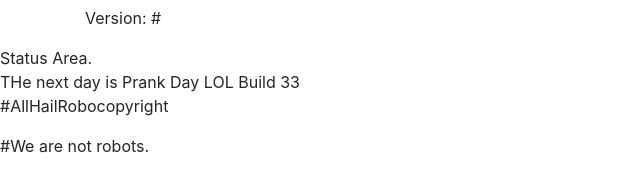
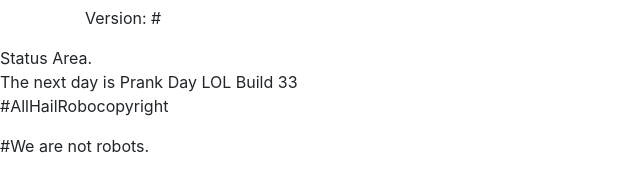
Before and after one commit to soopyc/google-signin-test, a plain HTML site: page index.html in a window 1280 px wide. Shown: the part 520-712 px from the top of the page, 0-640 px from the left. Drawn offline with nearby package versions, Linux system fonts and the light colour scheme.

Commit message:
Update index.html

```diff
--- a/index.html
+++ b/index.html
@@ -188,7 +188,7 @@
         </body>
 </html>
 <div id="idk">
-	THe next day is Prank Day LOL
+	                       The next day is Prank Day LOL
 	Build 33
 	<p>
 		#AllHailRobocopyright
```
